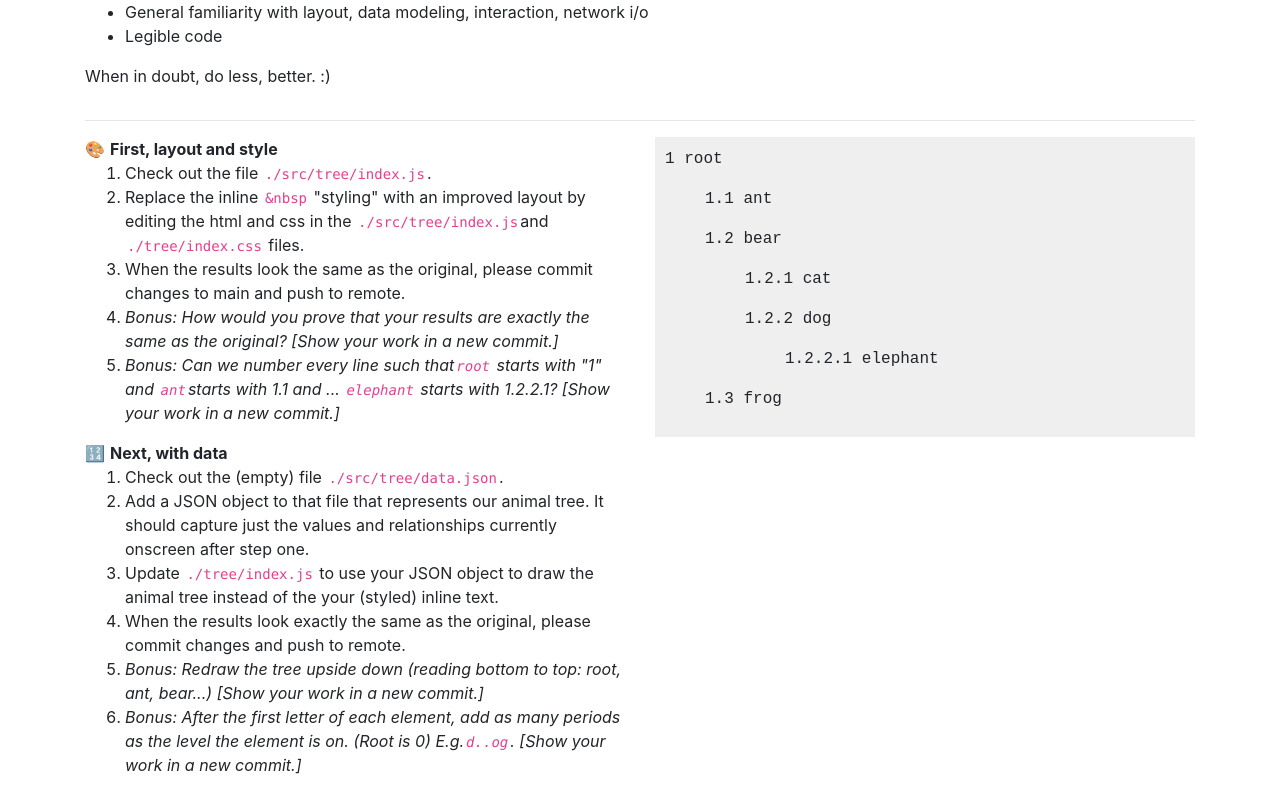
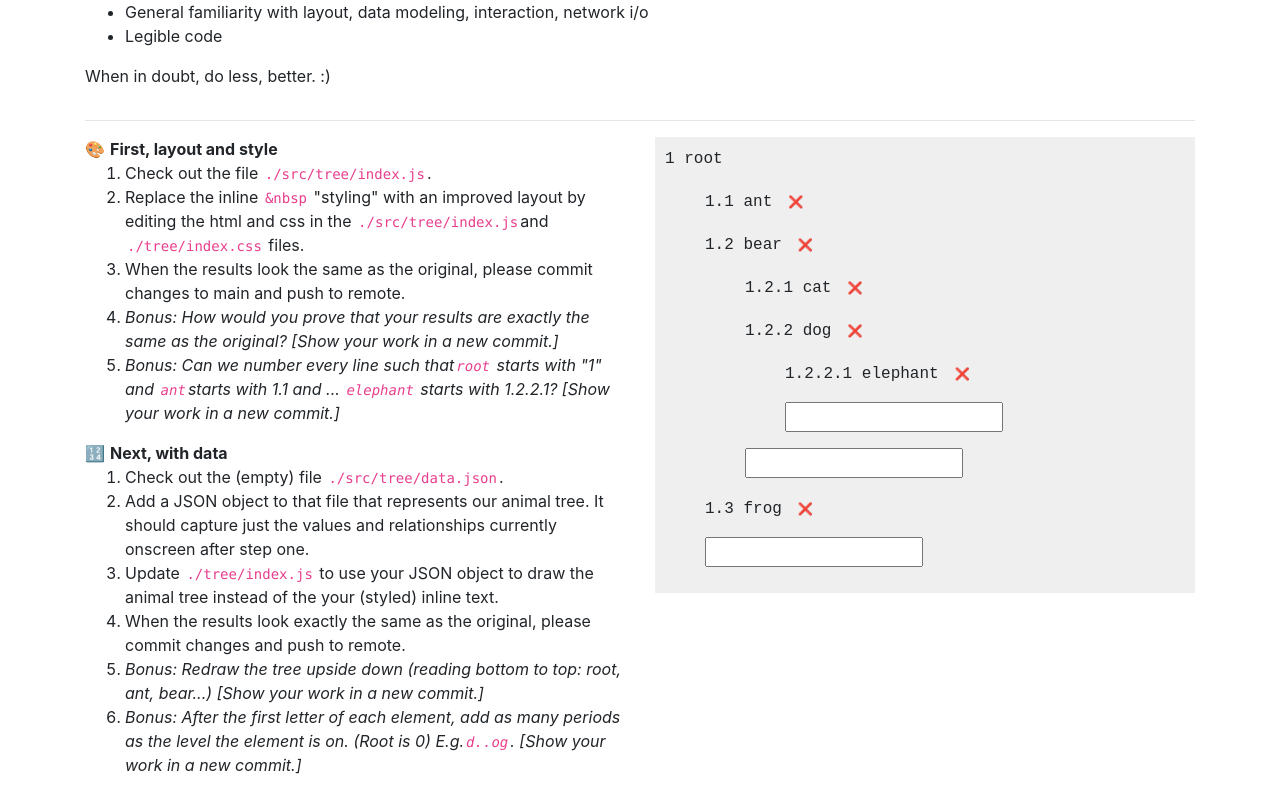
Before and after one commit to ascencioMari/TreeApp, a React (Create React App) app in the folder trees/: page / in a window 1280 px wide. Shown: the part 417-1207 px from the top of the page. Built offline with nearby package versions, Linux system fonts and the light colour scheme.

Commit message:
Let's add interactions

```diff
--- a/trees/src/tree/DrawTree.js
+++ b/trees/src/tree/DrawTree.js
@@ -1,12 +1,39 @@
-export const DrawTree = ({node}) => {
+import { useTreeContext } from "../useTree";
+
+export const DrawTree = ({node, depth}) => {
+
+  const tree = useTreeContext();
+  depth = depth === undefined ? [] : depth;
+  let counter = 0;
+
+  const handleSubmit = (e) => {
+    e.preventDefault();
+    const newNode = {"node": e.target[0].value};
+    tree.setNewNode(newNode,depth);
+    e.target[0].value = "";
+  };
+
+  const handleClick = (e) => {
+    const nodeName = e.target.name;
+    tree.deleteNode(nodeName,depth);
+  };
+
     return (
       <li>
         <p>{node.node}</p>
+        {depth.length > 0 && <button onClick={ e => handleClick(e)} name={node.node}>❌</button>}
         {node.children && (
           <ol>
-            {node.children.map(element => (
-              <DrawTree node={element} key={element.node}/>
-            ))}
+            {node.children.map(element => {
+              const newDepth = [...depth, counter];
+              counter++;
+              return <DrawTree node={ element } key={ element.node } depth={ newDepth } />
+            })}
+            {node.children && (
+              <form onSubmit={ e => handleSubmit(e) } className="input-padding" >
+                <input type="text" required />
+              </form>
+            )}
           </ol>
         )}
       </li>
--- a/trees/src/tree/index.css
+++ b/trees/src/tree/index.css
@@ -20,3 +20,24 @@
 p {
 	display: inline-block;
 }
+
+.input-padding {
+  padding-bottom: 1rem;
+}
+
+button {
+	margin-left: .5rem;
+	background-color: transparent;
+	border: 0 none;
+	padding: .5rem;
+	font-size: .75rem;
+	border-radius: 50%;
+  transition: all .3s ease;
+  line-height: 1rem;
+}
+
+button:active,
+button:hover,
+button:focus {
+  background-color: rgba(0,0,0,.1);
+}
--- a/trees/src/tree/index.js
+++ b/trees/src/tree/index.js
@@ -1,11 +1,16 @@
 import "./index.css";
-import dataTree from "./data.json";
+import {TreeProvider, useTreeData} from "../useTree";
 import { DrawTree } from "./DrawTree";
 
 export default function Tree() {
+
+  const {tree} = useTreeData();
+
   return (
-    <div className="tree">
-      <ol><DrawTree node={dataTree}/></ol>
-    </div>
+    <TreeProvider>
+      <div className="tree">
+        <ol><DrawTree node={ tree }/></ol>
+      </div>
+    </TreeProvider>
   );
 }
--- /dev/null
+++ b/trees/src/useTree.js
@@ -0,0 +1,56 @@
+import { useContext, createContext, useState } from "react";
+import dataTree from "./tree/data.json";
+
+export const TreeContext = createContext();
+
+
+export const TreeProvider = ({ children }) => {
+  const initialTree = useTreeData();
+
+  return <TreeContext.Provider value={initialTree}>{children}</TreeContext.Provider>;
+};
+
+export const useTreeData = () => {
+
+  const [tree, setTree] = useState(dataTree);
+
+  const getNodeByDeep = (tree, depth) => {
+
+    let node = tree;
+
+    for(let i = 0; i < depth.length; i++){
+
+      node = node.children[depth[i]];
+    }
+
+    return node;
+  }
+
+  const setNewNode = (newNode,depth) => {
+
+    const newTree = {...tree};
+    const node = getNodeByDeep(newTree,depth);
+
+    if(node.children) node.children.push(newNode);
+
+    setTree(newTree);
+  };
+
+  const deleteNode = (nodeName, depth) => {
+
+    const newTree = {...tree};
+    depth.pop();
+    const node = getNodeByDeep(newTree,depth);
+    const siblindList = node.children;
+    const index = siblindList.findIndex(element => element.node === nodeName );
+    siblindList.splice(index, 1);
+
+    setTree(newTree);
+  };
+
+  return { tree, setNewNode, deleteNode };
+}
+
+export const useTreeContext = () => {
+    return useContext(TreeContext);
+};
```
